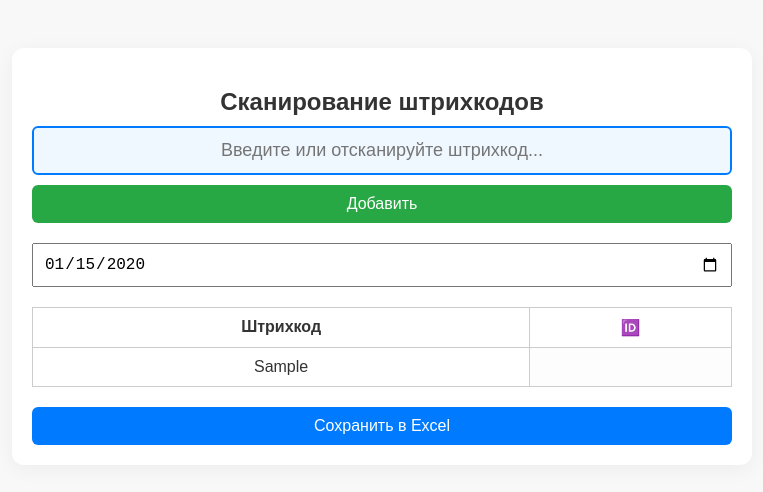
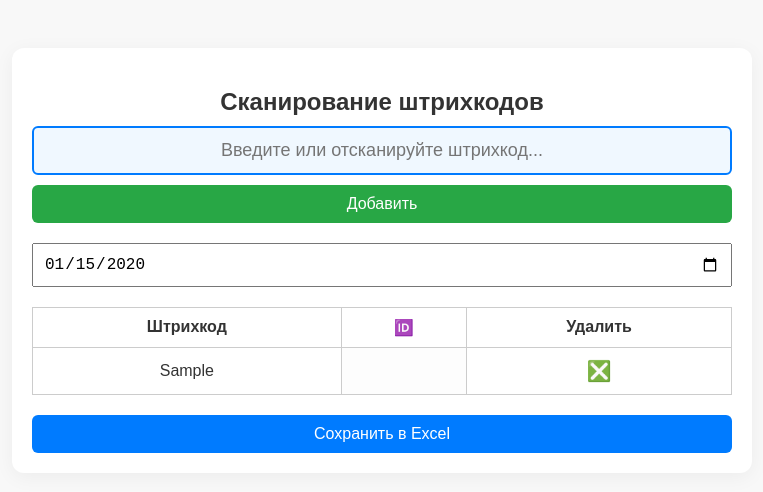
Before and after one commit to LUXCARGO/hashed, a plain HTML site: page index.html in a window 1280 px wide. Both pictures are taken after typing "Sample", "2020-01-15" into the empty fields and a click on the button "Добавить". Shown: the whole page, without its empty margins (258-1021 px from the left). Drawn offline with Linux system fonts and the light colour scheme.

Commit message:
Update index.html

```diff
--- a/index.html
+++ b/index.html
@@ -100,12 +100,21 @@
     button.save:hover {
       background: #0056b3;
     }
+    .delete-btn {
+      cursor: pointer;
+      color: #e74c3c;
+      font-size: 20px;
+      border: none;
+      background: none;
+    }
+    .delete-btn:hover {
+      color: #c0392b;
+    }
   </style>
 </head>
 <body>
   <div class="container">
     <h2>Сканирование штрихкодов</h2>
-    <!-- Спиннер загрузки -->
     <div id="loader"></div>
 
     <input type="text" id="scannedDisplay" placeholder="Введите или отсканируйте штрихкод...">
@@ -118,6 +127,7 @@
         <tr>
           <th>Штрихкод</th>
           <th>🆔</th>
+          <th>Удалить</th>
         </tr>
       </thead>
       <tbody></tbody>
@@ -182,16 +192,30 @@
 
       const tdId = document.createElement("td");
       tdId.contentEditable = "true";
-      tdId.textContent = ""; // 🆔 остаётся пустым
+      tdId.textContent = "";
+
+      const tdDelete = document.createElement("td");
+      const delBtn = document.createElement("button");
+      delBtn.textContent = "❎";
+      delBtn.className = "delete-btn";
+      delBtn.onclick = () => row.remove();
+      tdDelete.appendChild(delBtn);
 
       row.appendChild(tdBarcode);
       row.appendChild(tdId);
+      row.appendChild(tdDelete);
       tableBody.appendChild(row);
     }
 
     function exportToExcel() {
       const table = document.getElementById("barcodeTable");
-      const wb = XLSX.utils.table_to_book(table, {sheet: "Штрихкоды"});
+      // клонируем таблицу, чтобы удалить последний столбец "Удалить"
+      const clone = table.cloneNode(true);
+      for (let row of clone.rows) {
+        row.deleteCell(-1); // удаляем последнюю ячейку (Удалить)
+      }
+
+      const wb = XLSX.utils.table_to_book(clone, { sheet: "Штрихкоды" });
       const date = document.getElementById("datePicker").value;
       const filename = date ? `Дата ${formatDate(date)}.xlsx` : "Штрихкоды.xlsx";
       XLSX.writeFile(wb, filename);
```
